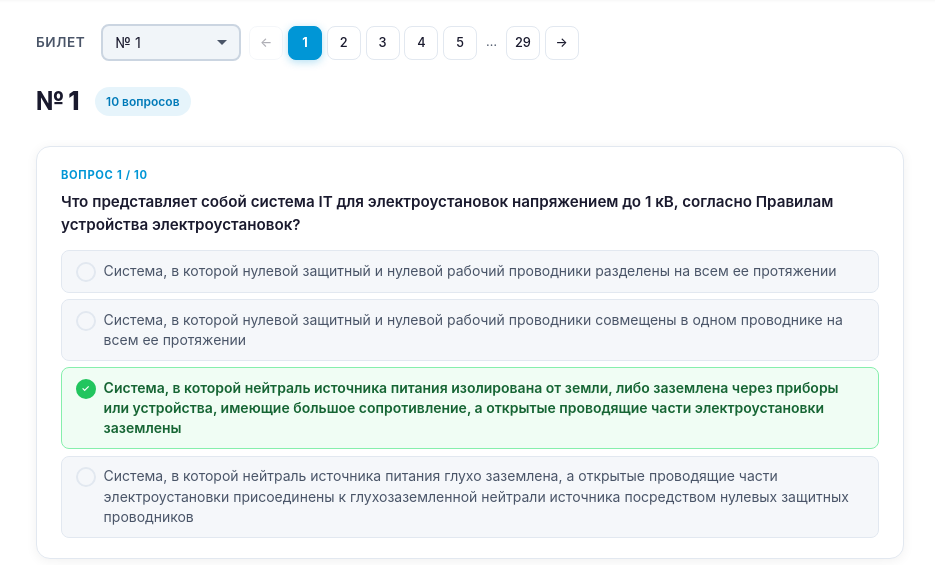
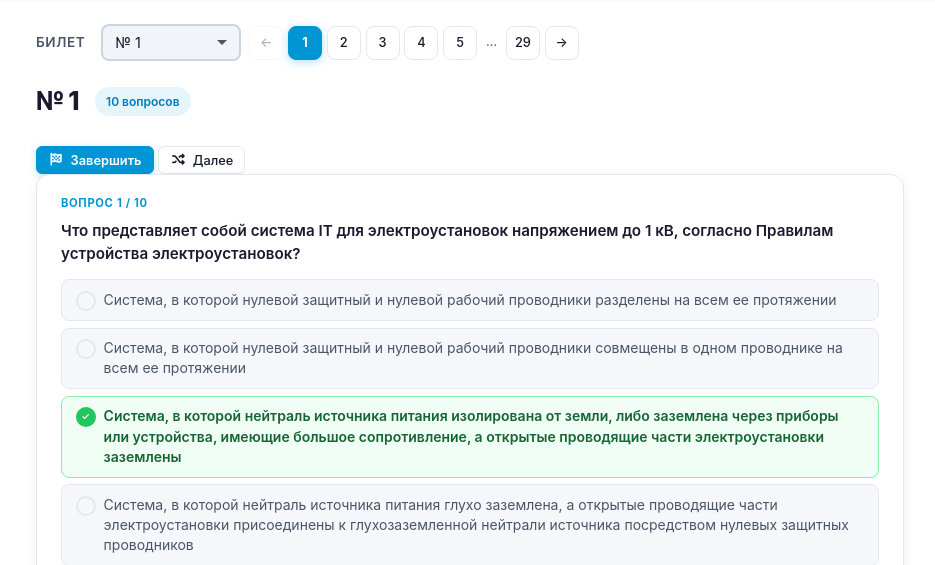
Before and after one commit to smolnymn-bit/eb-tests, a Flask app: page / in a window 1280 px wide. Shown: the part 56-621 px from the top of the page, without its empty margins (170-1105 px from the left). Run offline with Flask 3, Linux system fonts and the light colour scheme.

Commit message:
Update index.html

```diff
--- a/templates/index.html
+++ b/templates/index.html
@@ -89,13 +89,13 @@
             <button class="btn btn-sm" id="nextQuestionBtn" title="Следующий вопрос">
                 Вперед <i class="fa-solid fa-chevron-right"></i>
             </button>
-            <button class="btn btn-sm btn-accent" id="finishTestBtn">
+        </div>
+         <button class="btn btn-sm btn-accent" id="finishTestBtn">
                 <i class="fa-solid fa-flag-checkered"></i> Завершить
             </button>
             <button class="btn btn-sm" id="nextTicketBtn" title="Случайный билет">
                 <i class="fa-solid fa-shuffle"></i> Далее
             </button>
-        </div>
 
         <!-- Questions -->
         <div class="questions-list" id="questionsList"></div>
```
